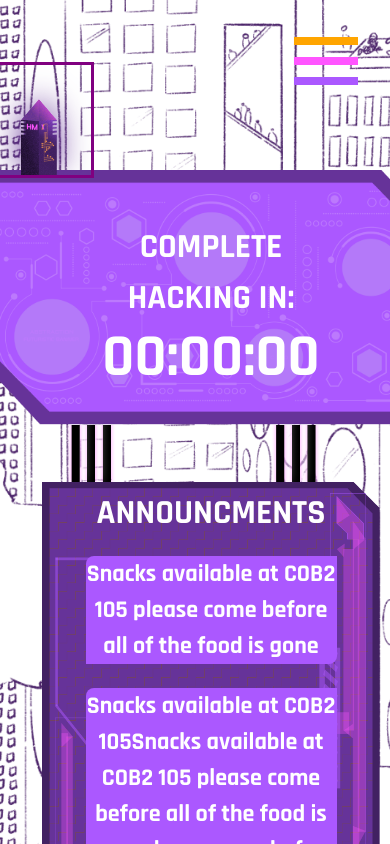
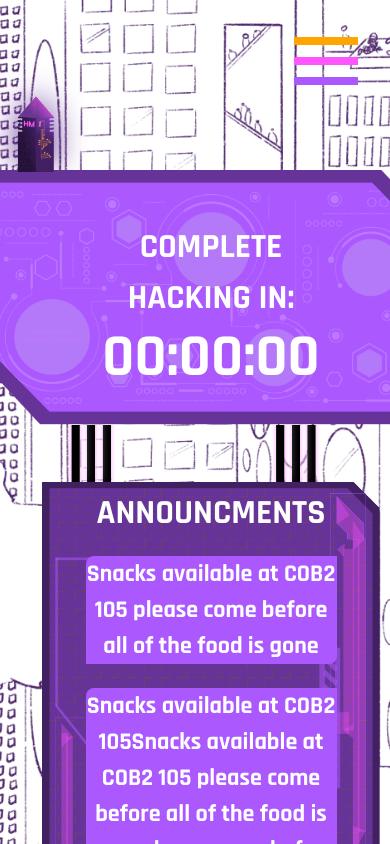
Before and after one commit to HackMerced/HackMerced-X-Live, a React (Vite) app: page / in a window 390 px wide. Shown: the top 844 px of the page. Built offline with nearby package versions, Linux system fonts and the light colour scheme.

Commit message:
clean up

```diff
--- a/src/Components/CSS/MainPage.css
+++ b/src/Components/CSS/MainPage.css
@@ -250,7 +250,7 @@
     }
     .MainPage-hackmerced-tower {
         position: absolute;
-        border: purple 3px solid;
+        /* border: purple 3px solid; */
         top: 100rem;
         left: -2rem;
         animation: pop-up .4s ease-in-out forwards;
```
